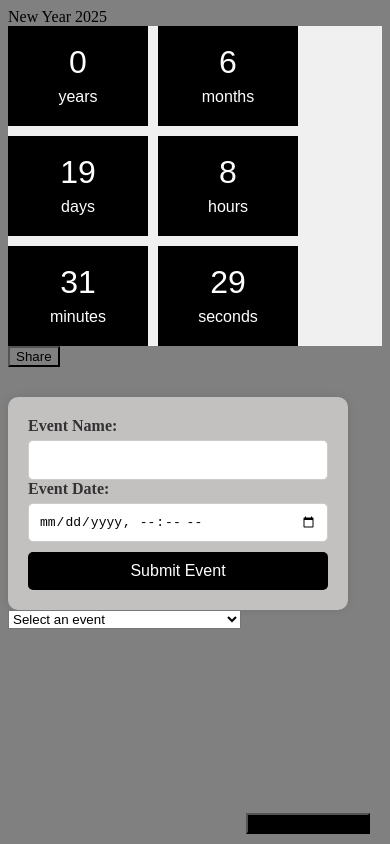
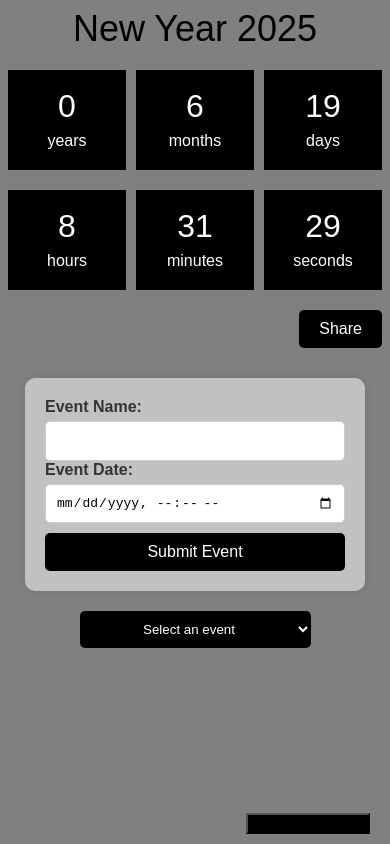
Before and after one commit to fcFn/DI_Hackathon_1, a website built with Parcel: page index.html in a window 390 px wide. Both pictures are taken after a click on the button "Toggle Dark Mode". Built offline with nearby package versions, Linux system fonts and the light colour scheme; no server answers.

Commit message:
Clean it up a bit and fix some issues

```diff
--- a/index.html
+++ b/index.html
@@ -1,4 +1,4 @@
-<!DOCTYPE html>
+<!doctype html>
 <html lang="en">
   <head>
     <meta charset="UTF-8" />
@@ -7,20 +7,20 @@
     <link rel="stylesheet" href="styles.css" />
   </head>
   <body>
+    </div>
     <div class="event-title">New Year 2025</div>
+    <div>
 
-    </div>
-    <div id="timer-container"></div>
-
-      <button class="share-button" onclick="shareEvent()" id="shareButton">Share</button>
+      <div id="timer-container"></div>
+    <button class="share-button" id="shareButton">Share</button>
     </div>
     <div class="form-container">
       <form id="eventForm" action="#">
         <!-- <h3>Set new Event</h3> -->
         <label for="eventNameInput">Event Name:</label>
-        <input type="text" id="eventNameInput" required>
+        <input type="text" id="eventNameInput" required />
         <label for="eventDateInput">Event Date:</label>
-        <input type="datetime-local" id="eventDateInput" required>
+        <input type="datetime-local" id="eventDateInput" required />
         <button type="submit">Submit Event</button>
       </form>
     </div>
--- a/package.json
+++ b/package.json
@@ -8,7 +8,7 @@
     "build": "parcel build index.html",
     "dev-local": "parcel index.html --public-url .",
     "create-env": "./env.sh",
-    "dev": "parcel index.html",
+    "dev": "rm -rf .parcel-cache && parcel index.html --no-cache",
     "run-env": "npm run create-env && npm run dev",
     "test": "echo \"Error: no test specified\" && exit 1"
   },
--- a/styles.css
+++ b/styles.css
@@ -1,3 +1,42 @@
+/* Body */
+
+body {
+  display: flex;
+  justify-content: center;
+  align-items: center;
+  flex-direction: column;
+  background: #f0f0f0;
+  font-family: Arial, sans-serif;
+}
+
+.share-button {
+  color: #fff;
+  cursor: pointer;
+  background-color: #007bff;
+  border: none;
+  border-radius: 5px;
+  margin-left: auto;
+  padding: 10px 20px;
+  font-size: 1em;
+  width: max-content;
+  display: block;
+  margin-top: 10px;
+}
+
+.share-button:hover {
+  background-color: #0088cc;
+}
+
+/* Event Title */
+
+.event-title {
+  font-size: 36px;
+  padding-bottom: 20px;
+  color: black;
+}
+
+/* Timer */
+
 #timer-container {
   display: flex;
   justify-content: center;
@@ -13,7 +52,7 @@
 }
 
 .time-unit {
-  background: #000;
+  background: #007bff;
   color: #fff;
   padding: 20px;
   font-size: 2em;
@@ -49,7 +88,7 @@
 
 /* Form */
 .form-container {
-  margin-top: 30px
+  margin-top: 30px;
 }
 form {
   padding: 20px;
@@ -88,7 +127,7 @@ form input[type="datetime-local"] {
 }
 
 form button {
-  background-color: #00aaff;
+  background-color: #007bff;
   color: #fff;
   border: none;
   border-radius: 5px;
@@ -104,13 +143,30 @@ form button:hover {
   bottom: 10px;
   right: 20px;
 }
+#darkModeToggle:hover {
+  background-color: #0088cc;
+}
 
+/* Select an Event */
+select {
+  padding: 10px 0 10px 0;
+  text-align: center;
+  background-color: #007bff;
+  border-radius: 5px;
+  border: none;
+  color: white;
+  margin-top: 20px;
+}
 
+select:hover {
+  background-color: #0088cc;
+}
 /* dark mode */
 
-
-/* body darl elements */
-.dark-mode-body, .dark-mode-navbar, .dark-mode-time-unit   {
+/* body dark elements */
+.dark-mode-body,
+.dark-mode-navbar,
+.dark-mode-time-unit {
   transition: 0.5s;
 }
 .dark-mode-body {
@@ -132,17 +188,24 @@ form button:hover {
 }
 
 .dark-mode-body .share-button {
+  background-color: black;
+}
+
+/* Select Button */
+
+.dark-mode-body select {
+  background-color: black;
+}
+
+.dark-mode-body #timer {
   background-color: grey;
 }
-.dark-mode-body .share-button:hover {
-  background-color: rgb(85, 84, 84);
-}
+
 /* timer dark elements */
 
 .dark-mode-time-unit {
   background-color: black;
 }
-
 
 /* form dark elements */
 
@@ -153,9 +216,48 @@ form button:hover {
 .dark-mode-form > button {
   background-color: black;
 }
-
+.dark-mode-form > button:hover,
+.dark-mode-body .share-button:hover,
+.dark-mode-body select:hover,
+.dark-mode-body #darkModeToggle:hover {
+  background-color: rgb(95, 95, 95);
+}
 /* button to change themes */
 
 .dark-mode-body #darkModeToggle {
   background-color: black;
 }
+
+@media only screen and (max-width: 980px) {
+  .time-unit {
+    width: 70px;
+  }
+}
+
+@media only screen and (max-width: 750px) {
+  .time-unit {
+    flex: 1 1 calc(30% - 10px); /* Задает ширину каждого блока, учитывая отступ */
+    margin-bottom: 10px; /* Отступ между строками */
+    box-sizing: border-box; /* Включает паддинги и бордеры в размер блока */
+    text-align: center; /* Центрирует текст внутри блоков */
+    padding: 20px 10px; /* Внутренний отступ */
+  }
+
+  .navbar .nav-links a {
+    font-size: 12px;
+    padding: 10px 15px;
+  }
+
+  .navbar .share-button {
+    padding: 7px 15px;
+    font-size: 12px;
+    margin-right: 20px;
+  }
+
+  /* Select button */
+
+  select #darkModeToggle {
+    padding: 7px 0 7px 0;
+    width: 150px;
+  }
+}
```
